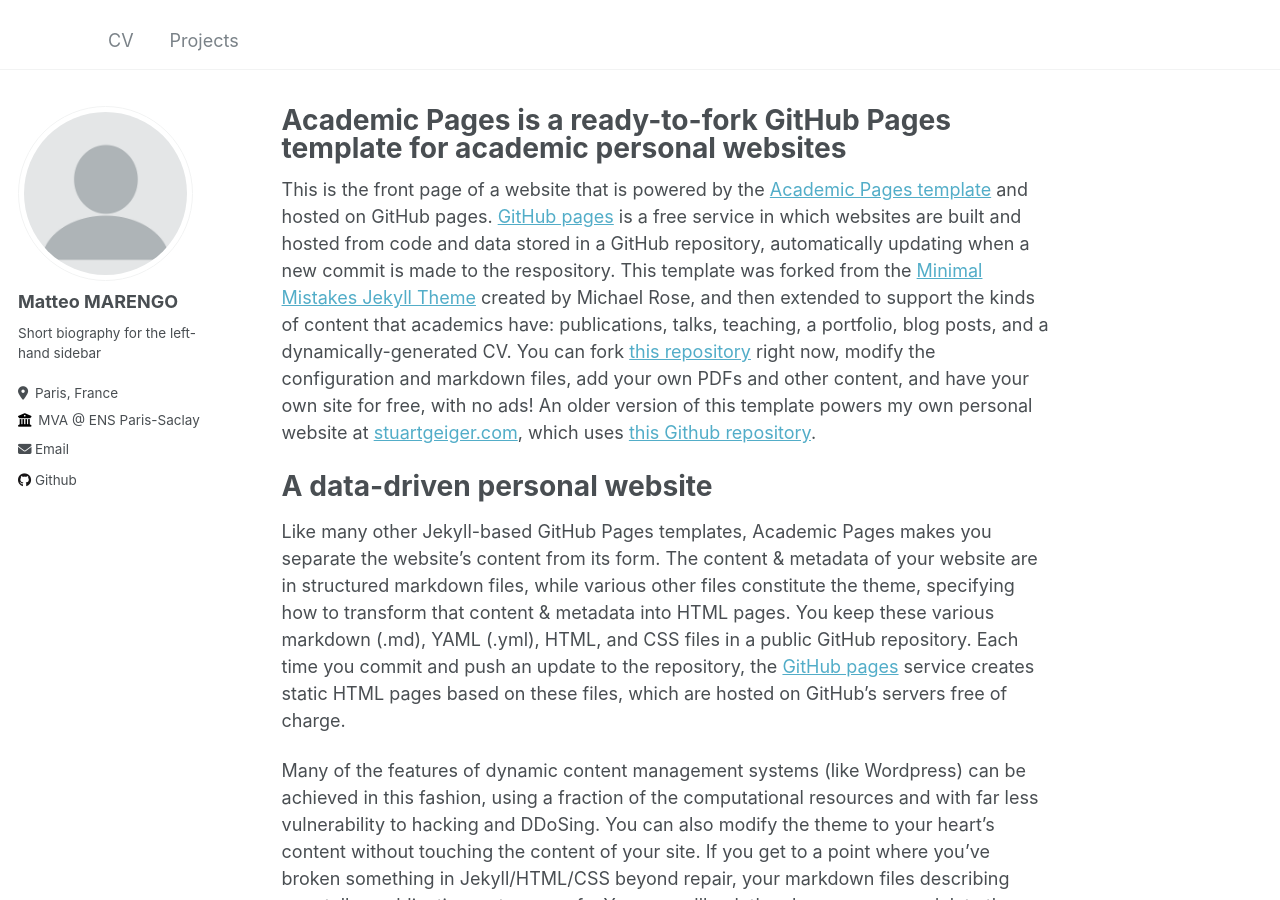
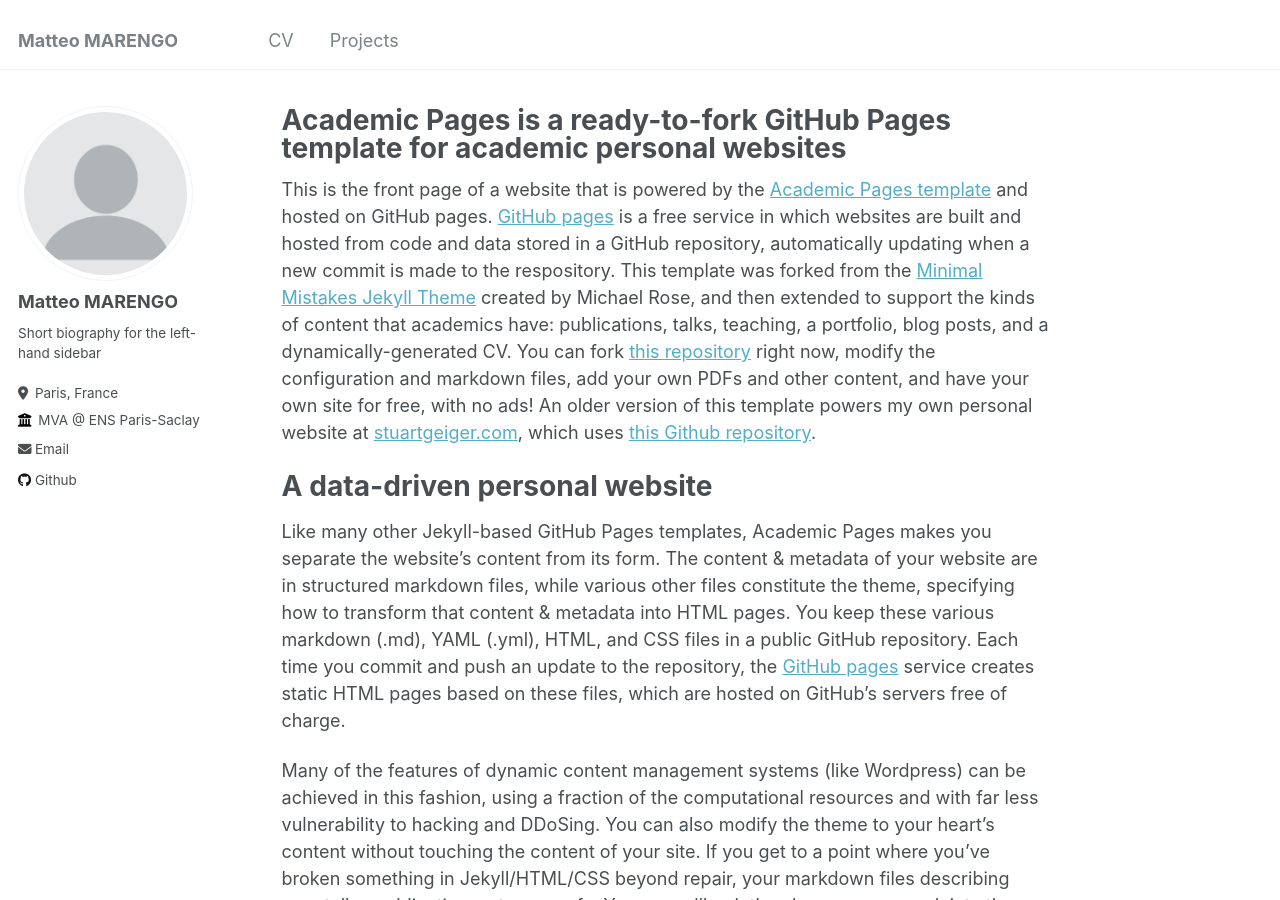
Before and after one commit to MatteoMarengo/MatteoMarengo.github.io, a Jekyll site: the page built from _pages/about.md, in a window 1280 px wide and 900 px high. Built offline with Jekyll 4.4.1, drawn with Linux system fonts in a browser that asks for light colours.

Commit message:
Update _config.yml

```diff
--- a/_config.yml
+++ b/_config.yml
@@ -8,7 +8,7 @@
 
 # Basic Site Settings
 locale                   : "en-US"
-title                    : ""
+title                    : "Matteo MARENGO"
 title_separator          : "-"
 name                     : &name "Matteo MARENGO"
 description              : &description "personal description"
```
